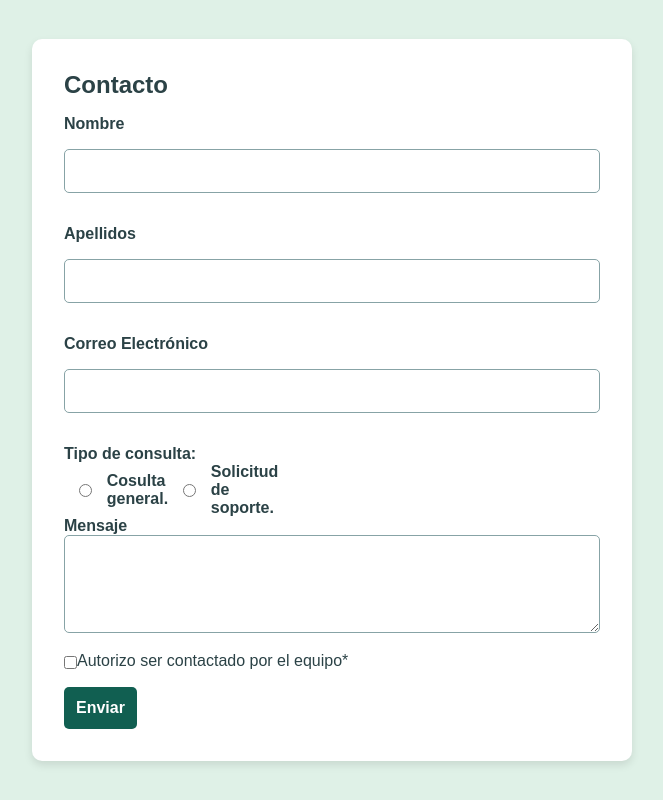
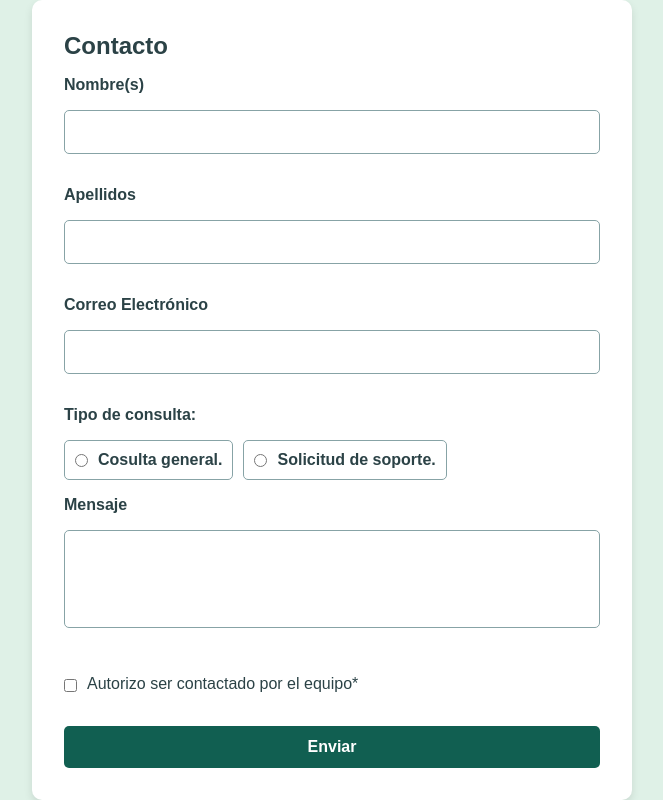
Before and after one commit to AloGam/Formulario-de-contacto, a plain HTML site: page Formulario-Contacto-MarcialG/index.html in a window 1280 px wide. Shown: the whole page, without its empty margins (308-971 px from the left). Drawn offline with Linux system fonts and the light colour scheme.

Commit message:
Add files via upload

```diff
--- a/Formulario-Contacto-MarcialG/index.html
+++ b/Formulario-Contacto-MarcialG/index.html
@@ -13,7 +13,7 @@
         <form id="contactForm">
             <h2>Contacto</h2>
 
-            <label for="nombre">Nombre</label>
+            <label for="nombre">Nombre(s)</label>
             <input type="text" id="nombre" name="nombre" required>
             <p class="error-message" id="error-nombre"></p>
 
@@ -25,18 +25,16 @@
             <input type="email" id="email" name="email" required>
             <p class="error-message" id="error-email"></p>
 
-
-            <div class="GrupCons">
-                <form class="FormCons">
-                <label for="consulta">Tipo de consulta:</label>
-                <div class="opcionesR">
-                    <input type="radio" id="general" name="consulta" value="general" required>
-                    <label for="general">Cosulta general.</label>
-                    <input type="radio" id="soporte" name="consulta" value="soporte" required>
-                    <label for="soporte">Solicitud de soporte.</label>
-                </div>
-                </form>
-                <p class="error-message" id="errorConsulta"></p>
+            <label for="consulta">Tipo de consulta:</label>
+            <div class="radio-container">
+                <label class="radio-opcion">
+                    <input type="radio" name="consulta" value="general" required>
+                    <p>Cosulta&nbsp;general.</p>
+                </label>
+                <label class="radio-opcion">
+                    <input type="radio" name="consulta" value="soporte" required>
+                    <p>Solicitud&nbsp;de&nbsp;soporte.</p>
+                </label>
             </div>
 
 
@@ -49,7 +47,6 @@
                 <input type="checkbox" id="consentimiento" required>
                 <option value="autorizado">Autorizo ser contactado por el equipo*</option>
             </div>
-            <span class="checkmark"></span>
         </div>
 
             <button type="submit">Enviar</button>
--- a/Formulario-Contacto-MarcialG/styles.css
+++ b/Formulario-Contacto-MarcialG/styles.css
@@ -50,6 +50,7 @@
   }
 
   input, textarea {
+    resize: none;
     width: 100%;
     padding: 0.75rem;
     border: 1px solid var(--gray-medium);
@@ -63,17 +64,24 @@
     box-shadow: 0 0 5px var(--red);
   }
 
-  .opcionesR{
+  .radio-container {
     display: flex;
-    align-items: center;
-    width: 40%;
-  }
+    gap: 10px; /* Espacio entre las opciones */
+}
 
-  .separador{
+.radio-opcion {
     display: flex;
-    align-items: center;
-    width: 25px;
-  }
+    align-items: center; /* Alinea verticalmente el texto y el radio */
+    border: 1px solid var(--gray-medium); /* Borde del rectángulo */
+    padding: 10px; /* Espaciado interno */
+    border-radius: 5px; /* Bordes redondeados */
+    cursor: pointer;
+}
+
+.radio-opcion input {
+  cursor: pointer;
+  margin-right: 10px; /* Espacio entre el radio y el texto */
+}
 
   /* ===== Check consentimiento ===== */
   .GrupCheck {
@@ -81,6 +89,7 @@
     align-items: center;
     height: 50px;
     width: 50px;
+    gap: 10px;
   }
 
   /* ===== Mensajes de error ===== */
```
